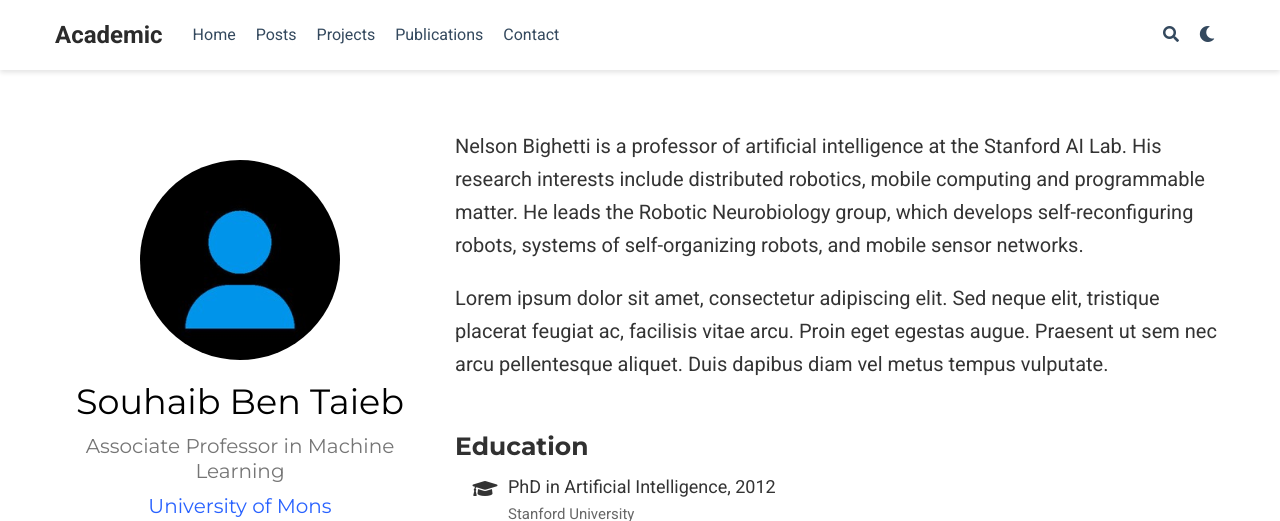
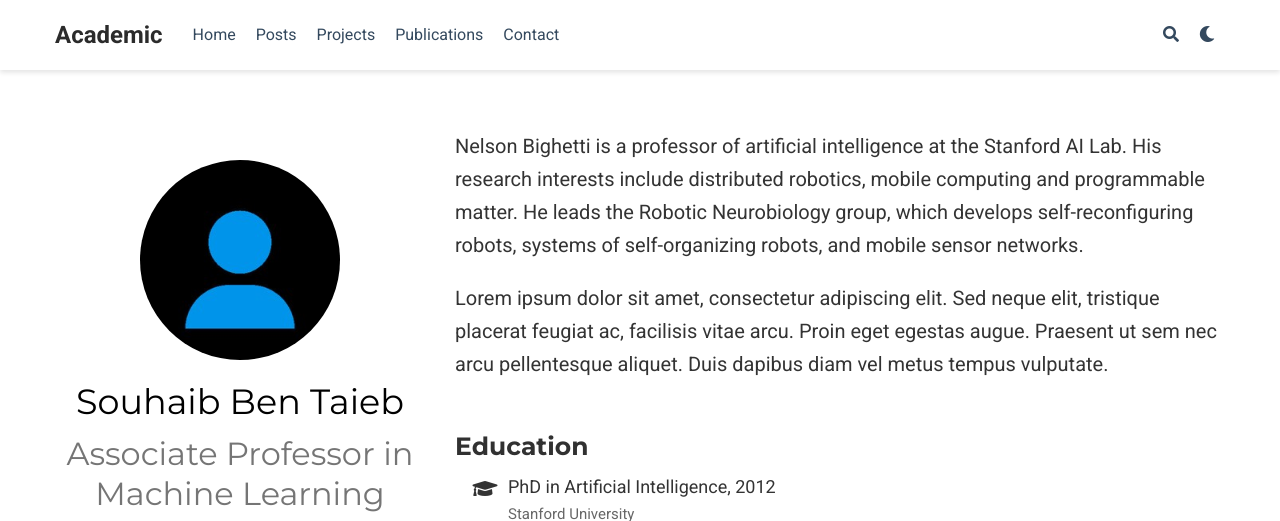
Before and after one commit to bsouhaib/.github.io, a plain HTML site: page authors/admin/index.html in a window 1280 px wide. Shown: the top 521 px of the page. Drawn offline with nearby package versions, Linux system fonts and the light colour scheme; some icons are missing.

Commit message:
rebuilding site Tue Oct  1 16:55:39 CEST 2019

```diff
--- a/authors/admin/index.html
+++ b/authors/admin/index.html
@@ -28,7 +28,7 @@
 
 
 
-  <meta name="description" content="Associate Professor in Machine Learning">
+  <meta name="description" content="&lt;font size=&#34;6&#34;&gt; Associate Professor in Machine Learning &lt;/font&gt;">
 
 
   <link rel="alternate" hreflang="en-us" href="https://bsouhaib.github.io/authors/admin/">
@@ -113,7 +113,7 @@
   <meta property="og:site_name" content="Academic">
   <meta property="og:url" content="https://bsouhaib.github.io/authors/admin/">
   <meta property="og:title" content=" | Academic">
-  <meta property="og:description" content="Associate Professor in Machine Learning"><meta property="og:image" content="https://bsouhaib.github.io/img/icon-192.png">
+  <meta property="og:description" content="&lt;font size=&#34;6&#34;&gt; Associate Professor in Machine Learning &lt;/font&gt;"><meta property="og:image" content="https://bsouhaib.github.io/img/icon-192.png">
   <meta property="twitter:image" content="https://bsouhaib.github.io/img/icon-192.png"><meta property="og:locale" content="en-us">
 
 
@@ -396,7 +396,7 @@
 
       <div class="portrait-title">
         <h2 itemprop="name">Souhaib Ben Taieb</h2>
-        <h3 itemprop="jobTitle">Associate Professor in Machine Learning</h3>
+        <h3 itemprop="jobTitle"><font size="6"> Associate Professor in Machine Learning </font></h3>
 
 
         <h3 itemprop="worksFor" itemscope itemtype="http://schema.org/Organization">
```
Also changed, not shown: 404.html (+2 -2 lines), authors/index.html (+2 -2 lines), categories/index.html (+2 -2 lines), index.html (+3 -3 lines), post/index.html (+2 -2 lines), publication/index.html (+2 -2 lines), publication_types/index.html (+2 -2 lines), tags/index.html (+2 -2 lines), talk/index.html (+2 -2 lines).
